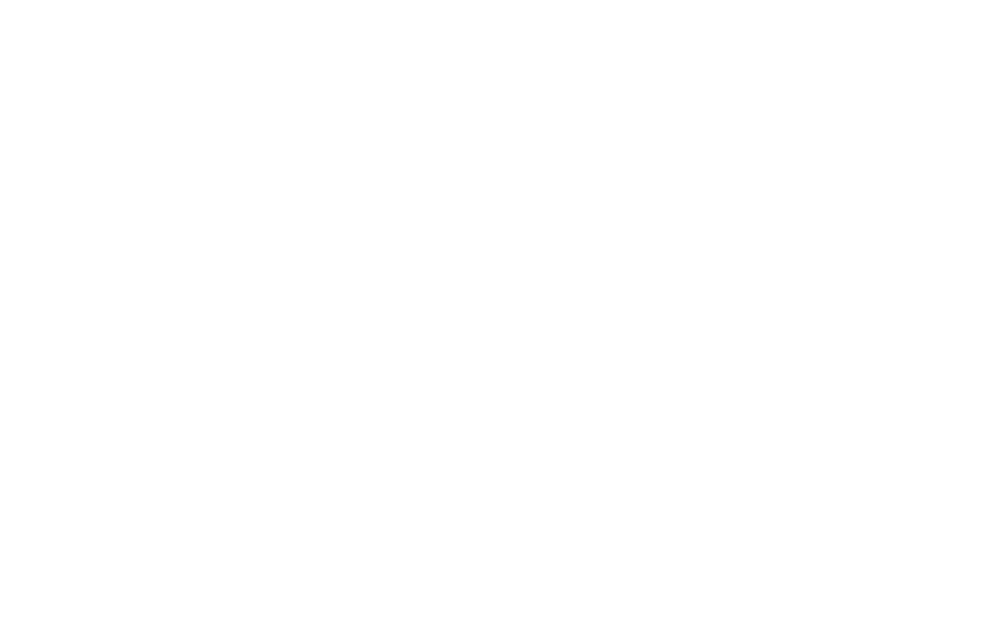
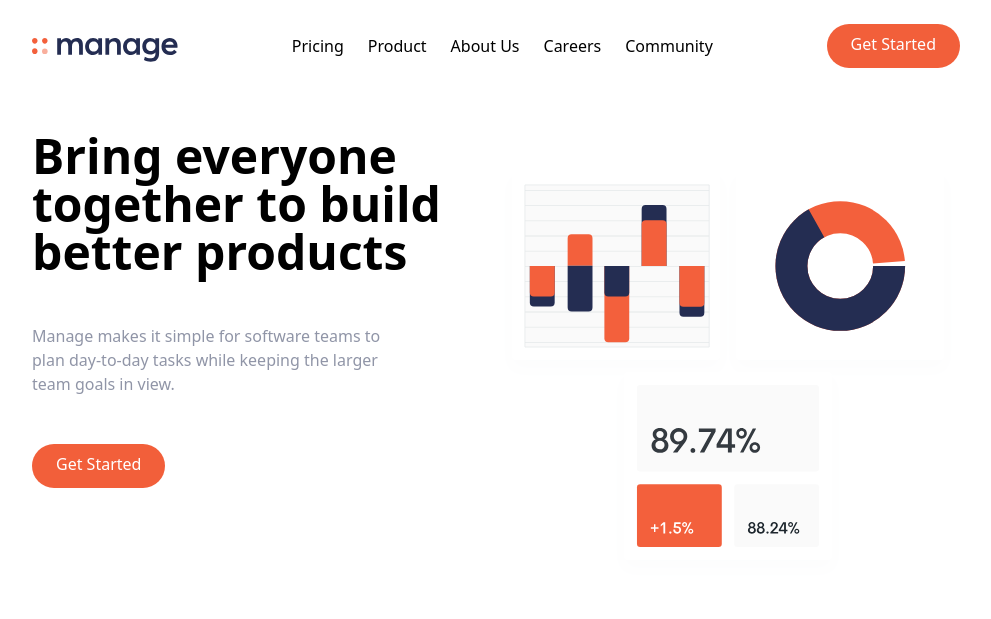
Before and after one commit to VictorBarretoLF/landingPages, a website: page index.html in a window 1280 px wide. Shown: the whole page, without its empty margins (144-1135 px from the left). Drawn offline with Linux system fonts and the light colour scheme.

Commit message:
added features section

```diff
--- a/index.html
+++ b/index.html
@@ -10,11 +10,68 @@
   <body>
     <!-- Navbar -->
     <nav class="relative container mx-auto p-6">
-        <!-- Flex container -->
+      <!-- Flex container -->
       <div class="flex items-center justify-between">
         <!-- Logo -->
-
+        <div class="pt-2">
+          <img src="img/logo.svg" alt="logo" />
+        </div>
+        <!-- Menu Items-->
+        <div class="hidden md:flex space-x-6">
+          <a href="#" class="hover:text-darkGrayishBlue">Pricing</a>
+          <a href="#" class="hover:text-darkGrayishBlue">Product</a>
+          <a href="#" class="hover:text-darkGrayishBlue">About Us</a>
+          <a href="#" class="hover:text-darkGrayishBlue">Careers</a>
+          <a href="#" class="hover:text-darkGrayishBlue">Community</a>
+        </div>
+        <!-- Button -->
+        <a
+          href=""
+          class="hidden md:block p-3 px-6 pt-2 text-white bg-brightRed rounded-full baseline hover:gb-brightRedLight"
+          >Get Started</a
+        >
       </div>
     </nav>
+
+    <!-- Hero Section -->
+    <section id="hero">
+      <!-- Flex Container -->
+      <div
+        class="container flex flex-col-reverse items-center px-6 mx-auto mt-10 space-y-0 md:space-y-0 md:flex-row"
+      >
+        <!-- Left item-->
+        <div class="flex flex-col mb-32 space-y-12 md:w-1/2">
+          <h1
+            class="max-w-md text-4xl font-bold text-center md:text-5xl md:text-left"
+          >
+            Bring everyone together to build better products
+          </h1>
+          <p class="max-w-sm text-center text-darkGrayishBlue md:text-left">
+            Manage makes it simple for software teams to plan day-to-day tasks
+            while keeping the larger team goals in view.
+          </p>
+          <div class="flex justify-center md:justify-start">
+            <a
+              href="#"
+              class="p-3 px-6 pt-2 text-white bg-brightRed rounded-full baseline hover:bg-brightRedLight"
+              >Get Started</a
+            >
+          </div>
+        </div>
+
+        <!-- Image -->
+        <div class="md:w-1/2">
+          <img src="img/illustration-intro.svg" alt="" />
+        </div>
+      </div>
+    </section>
+
+    <!-- Features Section -->
+    <section id="features">
+      <!-- Flex container -->
+      <div
+        class="container flex flex-col px-4 mx-auto mt-10 space-y-12 md:space-y-0 md:flex-row"
+      ></div>
+    </section>
   </body>
 </html>
```
Also changed, not shown: css/main.css.
